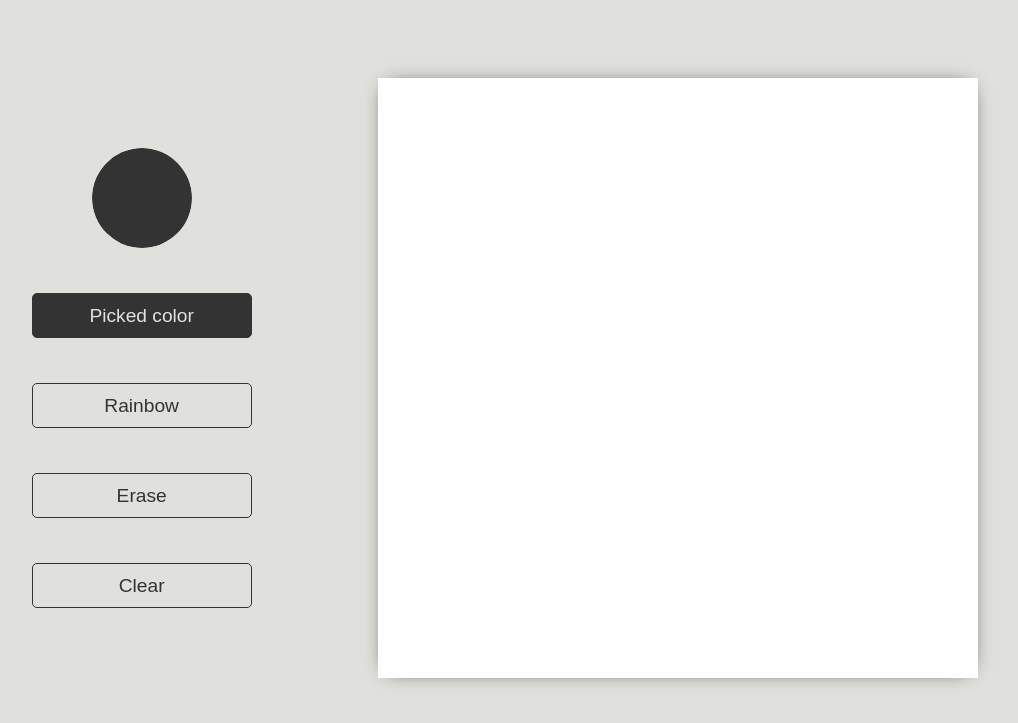
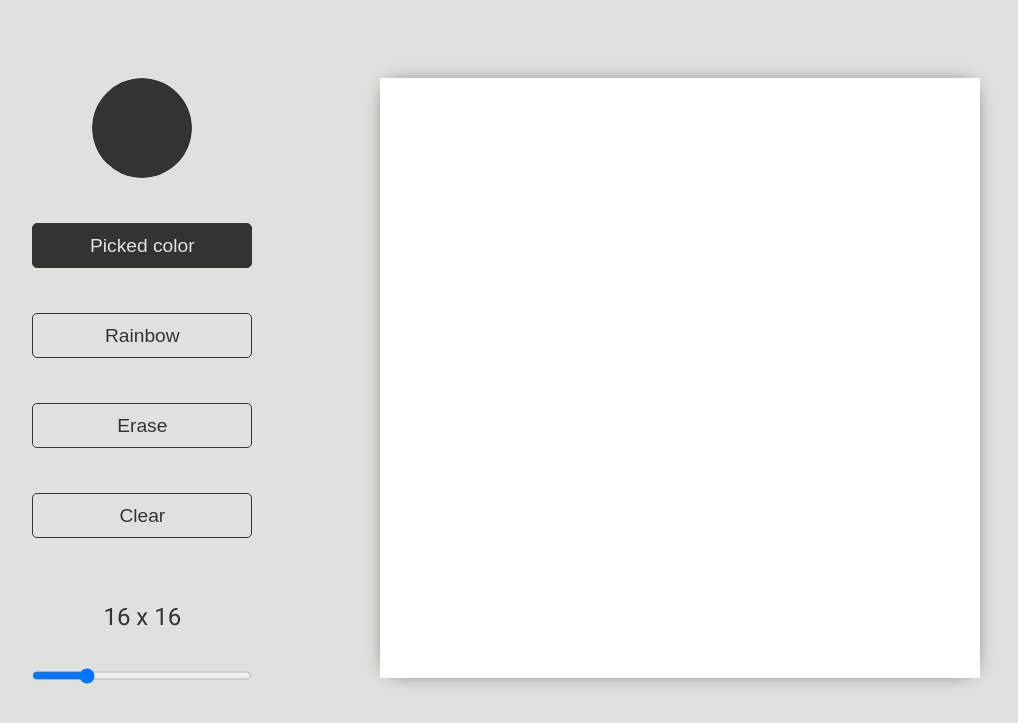
Before and after one commit to LeNikota/Etch-a-Sketch, a plain HTML site: page index.html in a window 1280 px wide. Shown: the part 155-878 px from the top of the page, without its empty margins (135-1153 px from the left). Drawn offline with Linux system fonts and the light colour scheme.

Commit message:
Add the slider and its functionality

```diff
--- a/index.html
+++ b/index.html
@@ -18,6 +18,10 @@
             <button id="rainbow">Rainbow</button>
             <button id="erase">Erase</button>
             <button id="clear">Clear</button>
+            <div>
+                <h2 id="grid-size-display">16 x 16</h2>
+                <input id="grid-size-slider" value="16" step="1" min="2" max="64" type="range">
+            </div>
         </div>
         <div class="canvas">
 
--- a/script.js
+++ b/script.js
@@ -5,12 +5,13 @@ const DEACTIVATED_TEXT_COLOR = '#333333'
 const DEFAULT_GRID_SIZE = 16;
 
 let canvas = document.querySelector('.canvas');
-let colorPickerWheel = document.querySelector('#color-picker-wheel');
-let pickedColor = document.querySelector('#picked-color');
-let rainbow = document.querySelector('#rainbow');
-let erase = document.querySelector('#erase');
-let clear = document.querySelector('#clear');
-let selectedGridSize = 30;
+let colorPickerWheel = document.getElementById('color-picker-wheel');
+let pickedColor = document.getElementById('picked-color');
+let rainbow = document.getElementById('rainbow');
+let erase = document.getElementById('erase');
+let clear = document.getElementById('clear');
+let gridSizeSlider = document.getElementById('grid-size-slider');
+let gridSizeDisplay = document.getElementById('grid-size-display');
 
 let gridSize = 16;
 let mousedown = false;
@@ -20,6 +21,7 @@ pickedColor.addEventListener('click', () => setMode('pickedColor'));
 rainbow.addEventListener('click', () => setMode('rainbow'));
 erase.addEventListener('click', () => setMode('erase'));
 clear.addEventListener('click', reloadGrid)
+gridSizeSlider.addEventListener('change', reloadGrid)
 document.addEventListener('mousedown', () => mousedown = true)
 document.addEventListener('mouseup', () => mousedown = false)
 
@@ -76,7 +78,9 @@ function getRandomNumber(){
 
 function reloadGrid() {
     clearGird();
-    setupGrid(selectedGridSize);
+    setupGrid(gridSizeSlider.value);
+
+    gridSizeDisplay.textContent = `${gridSizeSlider.value} x ${gridSizeSlider.value}`
 }
 
 function clearGird(){
--- a/style.css
+++ b/style.css
@@ -18,6 +18,8 @@ body{
     margin: 0;
     background-color: var(--primary);
     font-family: 'Roboto', sans-serif;
+    text-align: center;
+    color: var(--text);
 }
 
 main{
@@ -29,7 +31,6 @@ main{
 }
 
 h1{
-    text-align: center;
     font-size: 4.5rem;
     letter-spacing: 2px;
     font-weight: 900;
@@ -65,8 +66,8 @@ input, button{
     border-radius: 5px;
     outline: unset;
     background-color: unset;
-    font-size: 1.2rem;
-    color: var(--text);
+        font-size: 1.2rem;
+        color: var(--text);
     height: 45px;
     width: 220px;
 
@@ -99,3 +100,7 @@ button:hover, input:hover{
     transform: scale(1.10);
     box-shadow: black 0 15px 30px -20px;
 }
+
+h2{
+    font-weight: lighter;
+}
```
